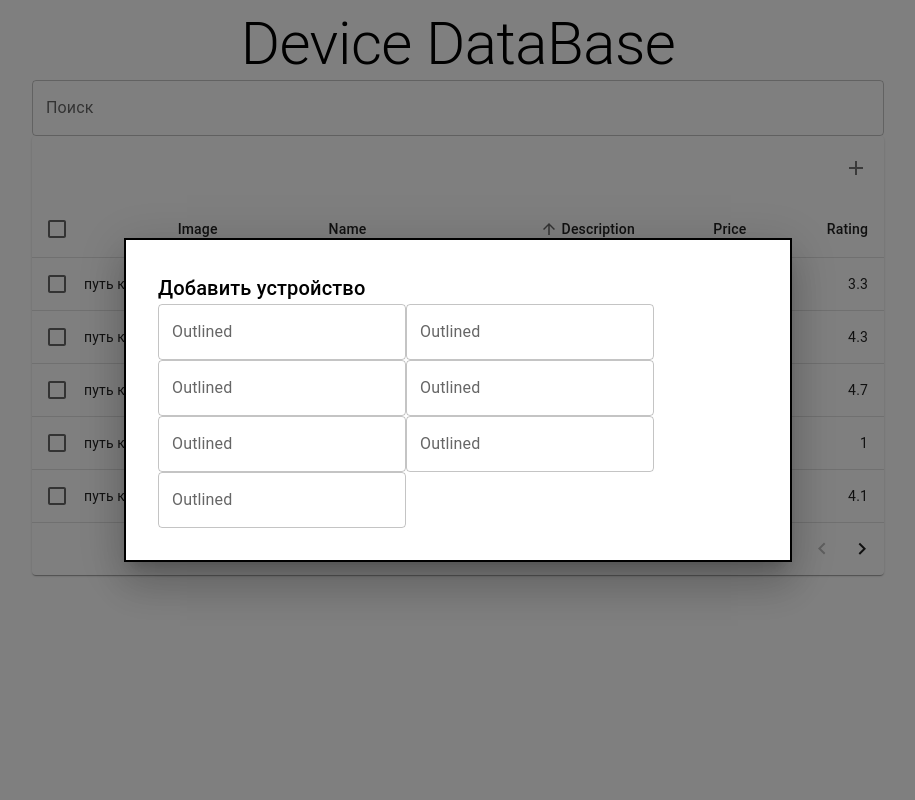
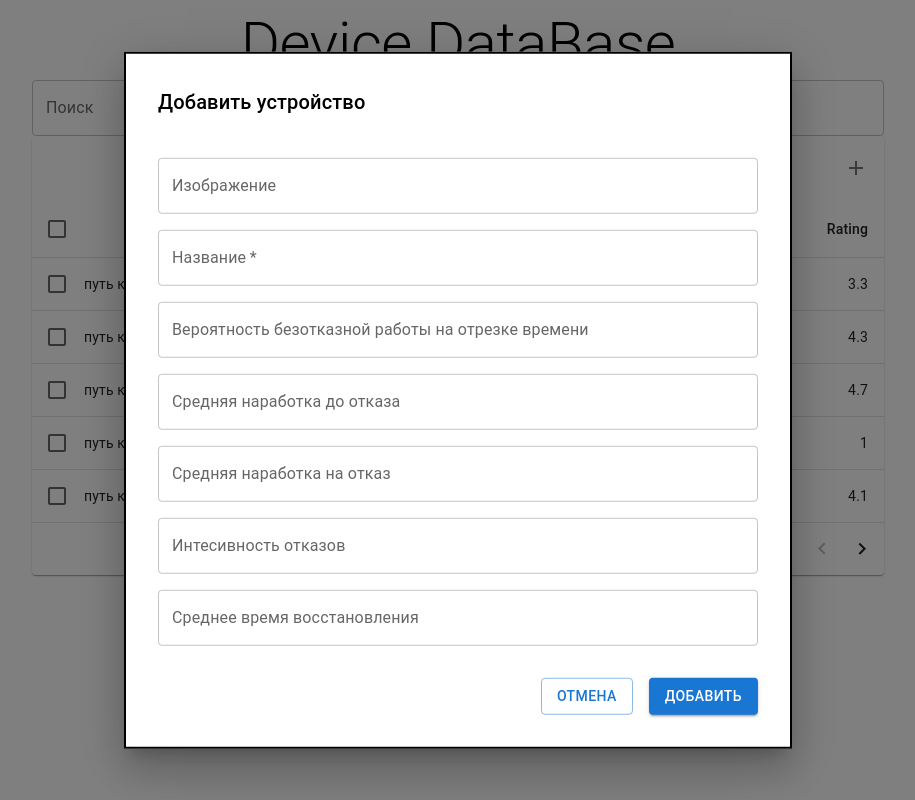
Before and after one commit to SadLun/diploma_web, a React (Vite) app in the folder diploma-app/: page / in a window 1280 px wide. Both pictures are taken after a click on the button 1038 px from the left and 168 px from the top of the page. Shown: the whole page, without its empty margins (182-1097 px from the left). Built offline with nearby package versions, Linux system fonts and the light colour scheme.

Commit message:
modal update

```diff
--- a/diploma-app/src/components/add-device-modal.tsx
+++ b/diploma-app/src/components/add-device-modal.tsx
@@ -2,7 +2,7 @@ import React, { useEffect } from 'react';
 import Box from '@mui/material/Box';
 import Typography from '@mui/material/Typography';
 import Modal from '@mui/material/Modal';
-import { TextField } from '@mui/material';
+import { Button, Stack, TextField } from '@mui/material';
 
 
 const style = {
@@ -37,18 +37,22 @@ const AddDeviceModal: React.FC<Props> = (props) => {
         aria-describedby="modal-modal-description"
       >
         <Box sx={style}>
-          {adding ? <Typography id="modal-modal-title" variant="h6" component="h2">
+          {adding ? <Typography id="modal-modal-title" variant="h6" component="h2" sx={{pb: 5}}>
             Добавить устройство
-          </Typography> : <Typography id="modal-modal-title" variant="h6" component="h2">
+          </Typography> : <Typography id="modal-modal-title" variant="h6" component="h2" sx={{pb: 5}}>
             Редактировать устройство
           </Typography>}
-          <TextField id="outlined-basic" label="Outlined" variant="outlined" />
-          <TextField id="outlined-basic" label="Outlined" variant="outlined" />
-          <TextField id="outlined-basic" label="Outlined" variant="outlined" />
-          <TextField id="outlined-basic" label="Outlined" variant="outlined" />
-          <TextField id="outlined-basic" label="Outlined" variant="outlined" />
-          <TextField id="outlined-basic" label="Outlined" variant="outlined" />
-          <TextField id="outlined-basic" label="Outlined" variant="outlined" />
+          <TextField id="outlined-basic" fullWidth label="Изображение" variant="outlined" sx={{pb: 2}}/>
+          <TextField id="outlined-basic" fullWidth required label="Название" variant="outlined" sx={{pb: 2}}/>
+          <TextField id="outlined-basic" fullWidth label="Вероятность безотказной работы на отрезке времени" variant="outlined" sx={{pb: 2}}/>
+          <TextField id="outlined-basic" fullWidth label="Средняя наработка до отказа" variant="outlined" sx={{pb: 2}}/>
+          <TextField id="outlined-basic" fullWidth label="Средняя наработка на отказ" variant="outlined" sx={{pb: 2}}/>
+          <TextField id="outlined-basic" fullWidth label="Интесивность отказов" variant="outlined" sx={{pb: 2}}/>
+          <TextField id="outlined-basic" fullWidth label="Среднее время восстановления" variant="outlined" sx={{pb: 4}}/>
+          <Stack spacing={2} direction="row" sx={{justifyContent: "flex-end"}}>
+            <Button variant="outlined" onClick={props.onClose}>Отмена</Button>
+            <Button variant="contained">Добавить</Button>
+          </Stack>
         </Box>
       </Modal>
     </div>
```
